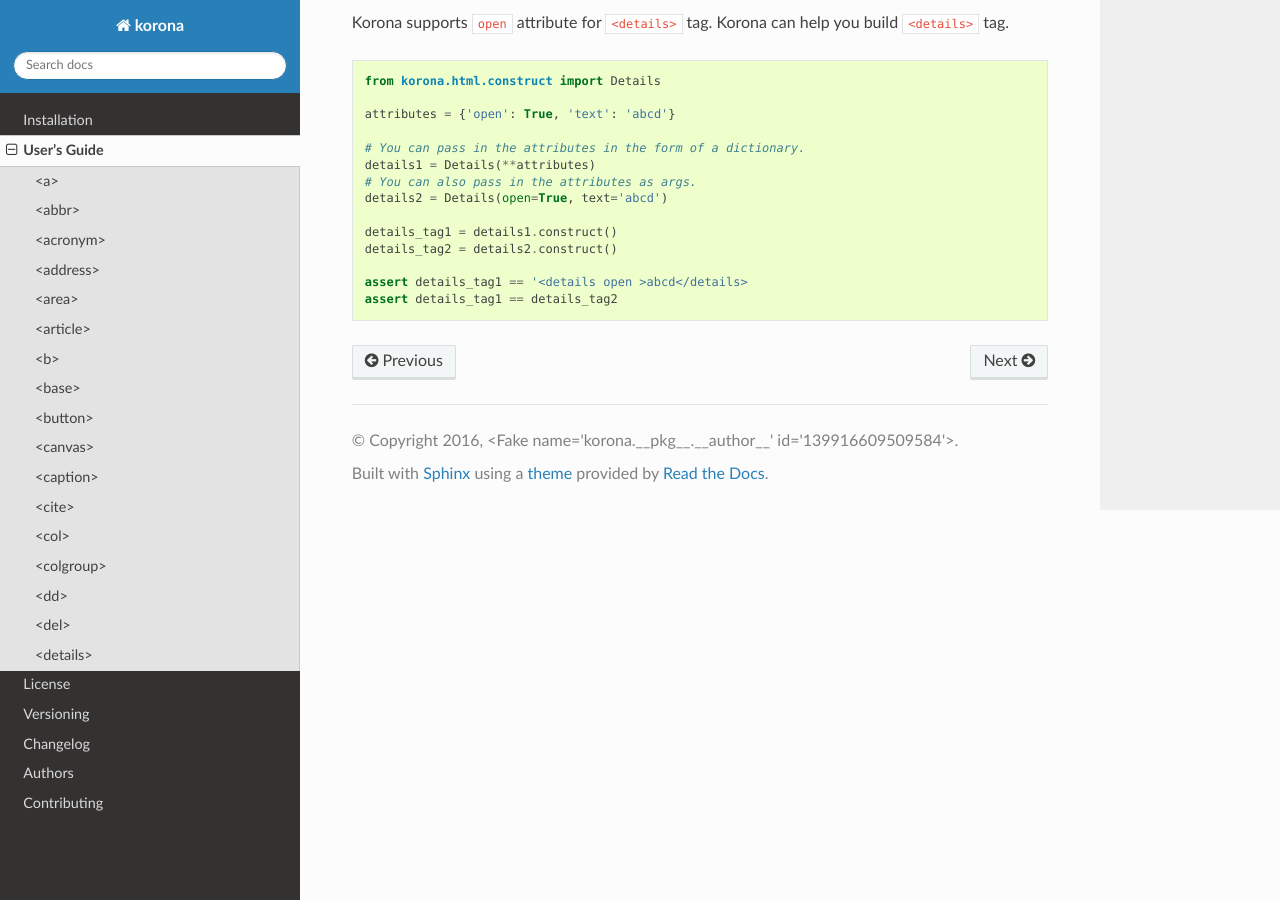
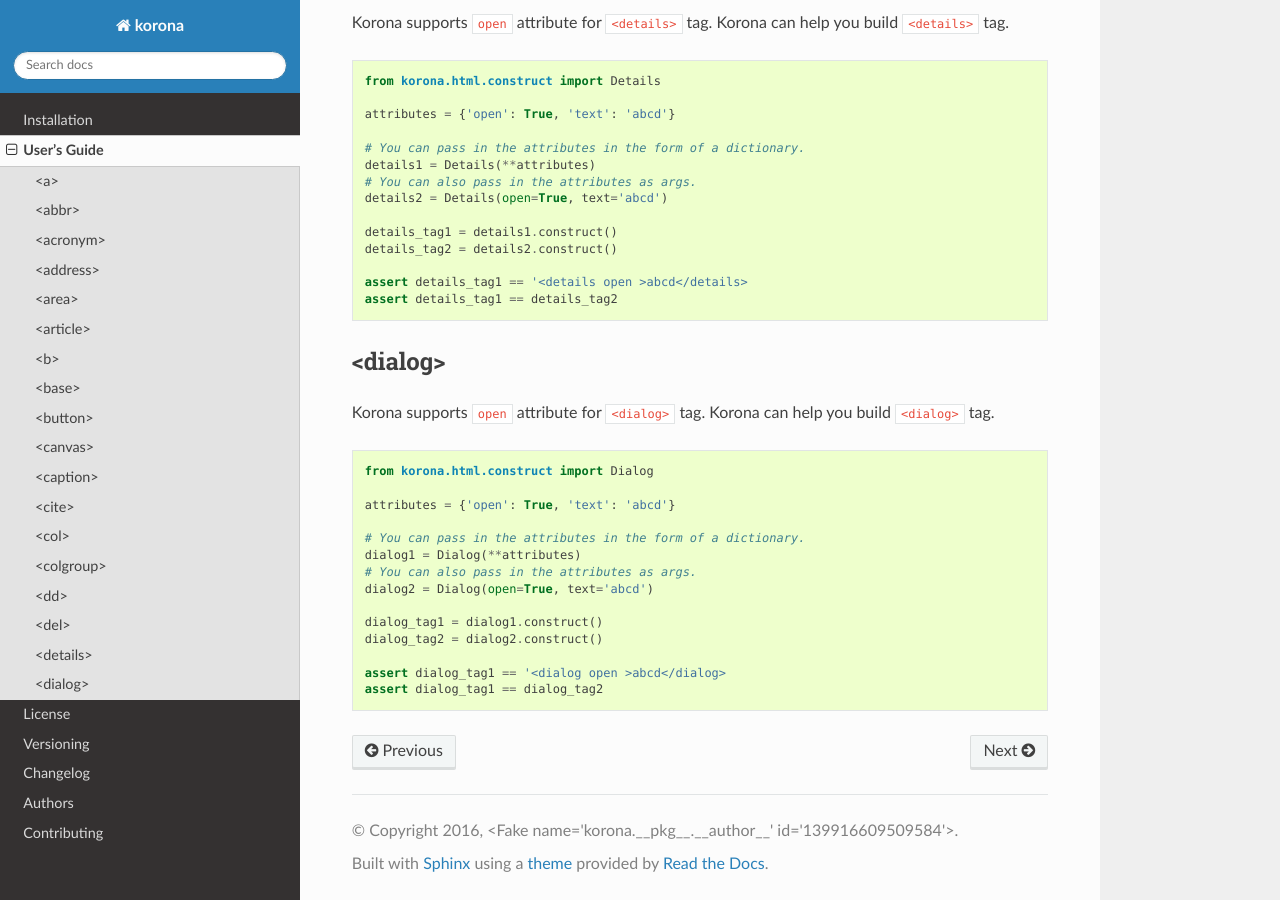
Before and after one commit to bharadwajyarlagadda/korona, a Sphinx documentation site: the page built from docs/guide.rst, in a window 1280 px wide and 900 px high, scrolled down 8457 px. Built offline with Sphinx 7.4.7 and the Read the Docs theme 2.0.0, drawn with Linux system fonts in a browser that asks for light colours; the version number could not be read and is left out.

Commit message:
Added an example for constructing <dialog></dialog> tag

```diff
--- a/docs/guide.rst
+++ b/docs/guide.rst
@@ -455,3 +455,25 @@ Korona supports ``open`` attribute for ``<details>`` tag. Korona can help you bu
 
     assert details_tag1 == '<details open >abcd</details>
     assert details_tag1 == details_tag2
+
+<dialog>
+--------
+
+Korona supports ``open`` attribute for ``<dialog>`` tag. Korona can help you build ``<dialog>`` tag.
+
+.. code-block:: python
+
+    from korona.html.construct import Dialog
+
+    attributes = {'open': True, 'text': 'abcd'}
+
+    # You can pass in the attributes in the form of a dictionary.
+    dialog1 = Dialog(**attributes)
+    # You can also pass in the attributes as args.
+    dialog2 = Dialog(open=True, text='abcd')
+
+    dialog_tag1 = dialog1.construct()
+    dialog_tag2 = dialog2.construct()
+
+    assert dialog_tag1 == '<dialog open >abcd</dialog>
+    assert dialog_tag1 == dialog_tag2
```
